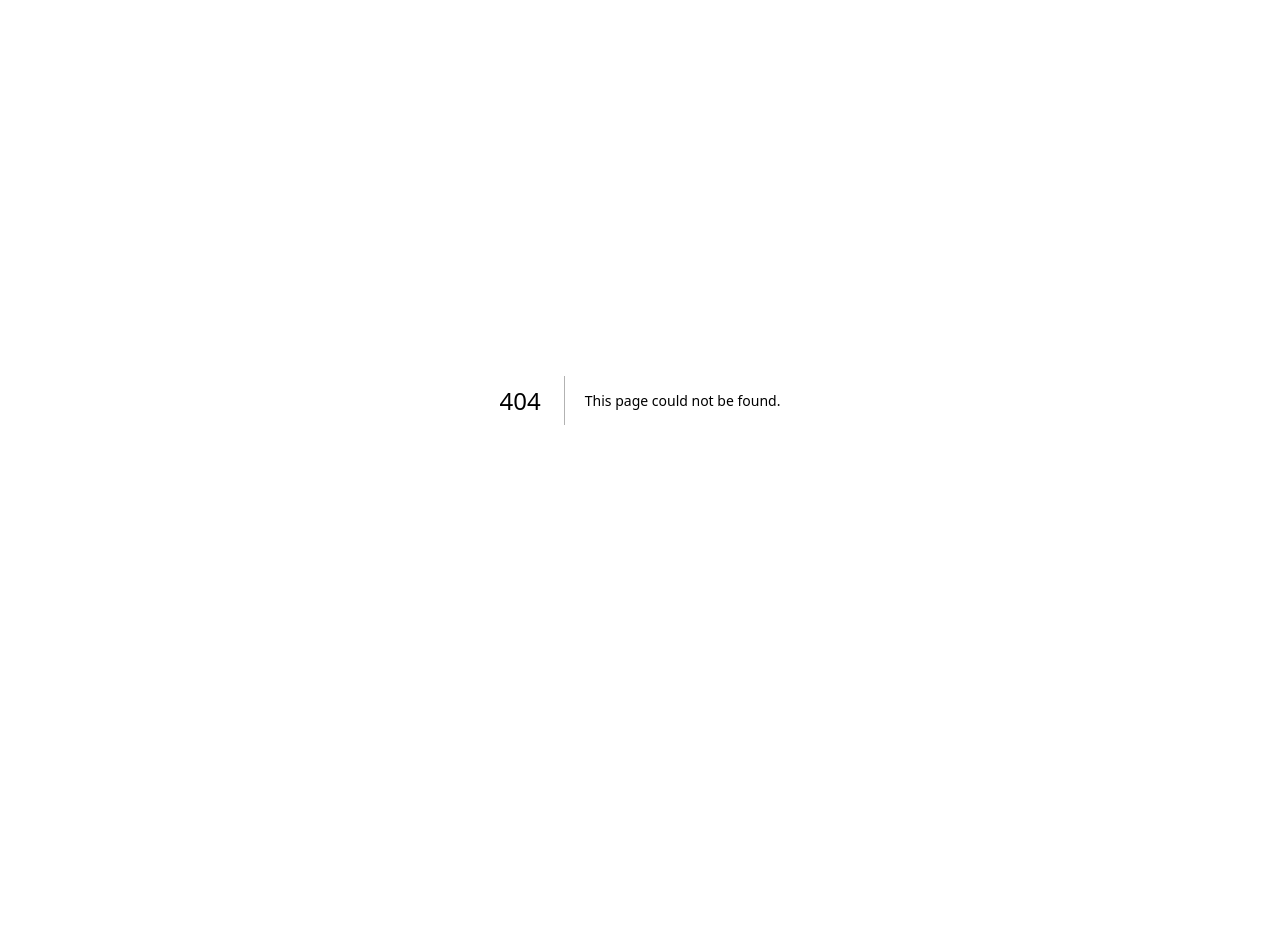
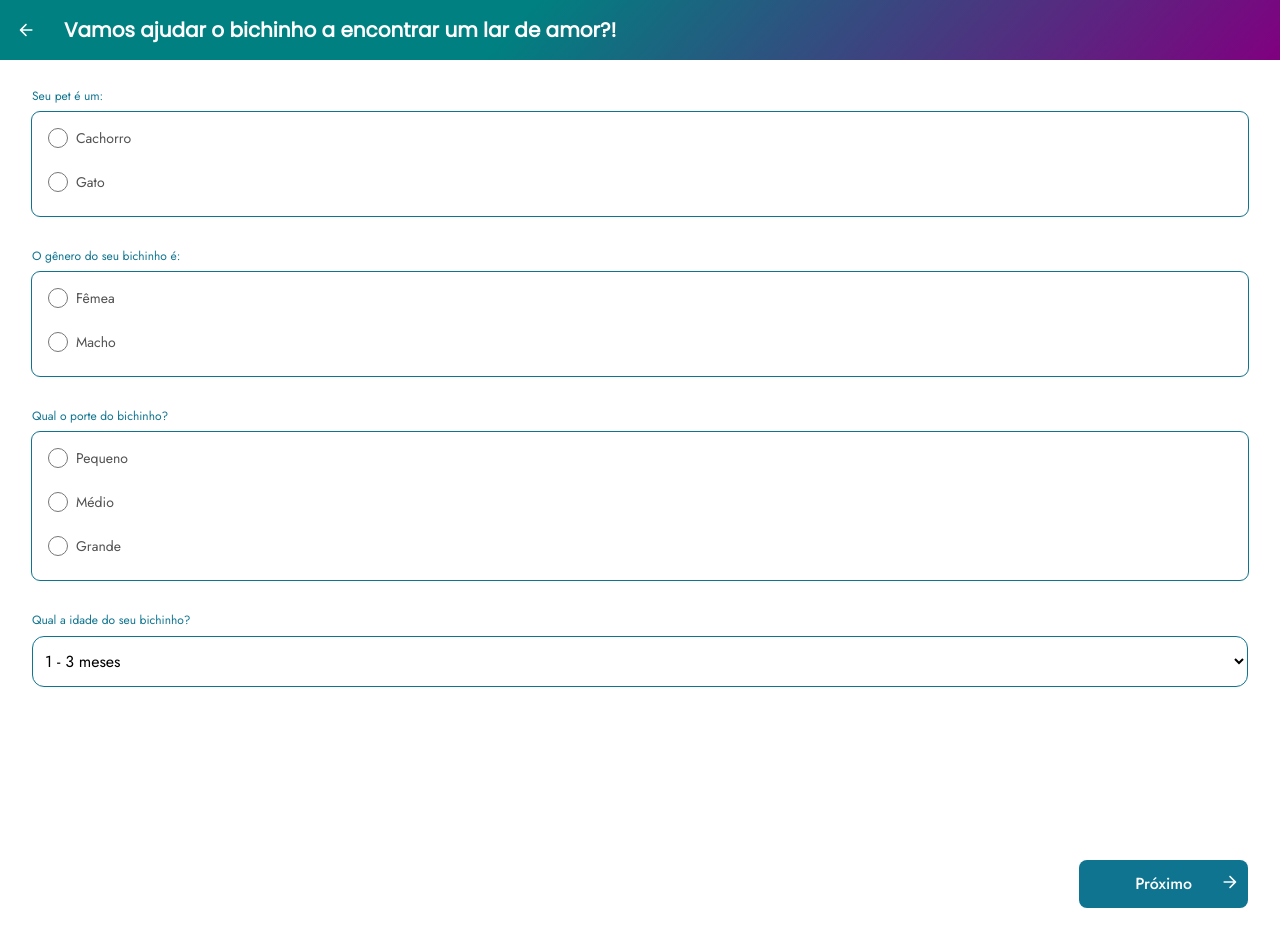
Before and after one commit to mateusmoov/busquePet, a Next.js app: page /petcadastro1 in a window 1280 px wide. Before the commit this address had no page. Before the commit the page ends 800 px from the top, so only its background shows below. Built offline with nearby package versions, Linux system fonts and the light colour scheme.

Commit message:
feat: finish first pet register screen

```diff
--- a/src/app/components/FormGroup/index.tsx
+++ b/src/app/components/FormGroup/index.tsx
@@ -24,12 +24,12 @@ const variants = {
 
 export const FormGroup = ({ label, variant, children, className }: FormGroupProps) => {
   return (
-    <>
+      <div className="flex flex-col">
         <label
           htmlFor={label}
           className={twMerge(
             variants[variant].label,
-          "text-sm font-body mb-2 block"
+            "font-body mb-2 flex flex-col text-xs"
           )}
         >
           {label}
@@ -37,11 +37,12 @@ export const FormGroup = ({ label, variant, children, className }: FormGroupProp
         <div
           className={twMerge(
             variants[variant].outlined,
-          className, "rounded-lg outline outline-1 block px-4 pl-4"
+            className,
+            "rounded-lg outline outline-1 block px-4 pl-4"
           )}
         >
           {children}
         </div>
-    </>
+      </div>
   );
 };
--- a/src/app/components/Select/index.tsx
+++ b/src/app/components/Select/index.tsx
@@ -42,7 +42,7 @@ variant,
       <label
         className={twMerge(
           variants[variant].label,
-          "flex flex-col text-xs mb-2"
+          "flex flex-col text-xs mb-2 font-body"
         )}
         htmlFor={label}
       >
--- /dev/null
+++ b/src/app/petcadastro1/page.tsx
@@ -0,0 +1,70 @@
+import { ageRanges } from "@/utils/age";
+import { Header, Button, Section, FormGroup, RadioButton, Select } from "../components";
+const PetRegister1 = () => {
+  return (
+    <>
+      <Header variant="donor" icon>
+        <div className="flex flex-col gap-x-2 ml-7 py-4">
+          <span className="font-header text-white text-xl font-semibold">
+            Vamos ajudar o bichinho a encontrar um lar de amor?!
+          </span>
+        </div>
+      </Header>
+      <main>
+        <Section>
+          <div className="flex min-h-[100vh] flex-col gap-y-8">
+            <div className="mt-7">
+              <FormGroup
+                label="Seu pet é um:"
+                variant="adopter"
+                className="py-4"
+              >
+                <div className="flex flex-col gap-y-4">
+                  <RadioButton label="Cachorro" value="cachorro" />
+                  <RadioButton label="Gato" value="gato" />
+                </div>
+              </FormGroup>
+            </div>
+            <FormGroup
+              label="O gênero do seu bichinho é:"
+              variant="adopter"
+              className="py-4"
+            >
+              <div className="flex flex-col gap-y-4">
+                <RadioButton label="Fêmea" value="femea" />
+                <RadioButton label="Macho" value="macho" />
+              </div>
+            </FormGroup>
+            <FormGroup
+              label="Qual o porte do bichinho?"
+              variant="adopter"
+              className="py-4"
+            >
+              <div className="flex flex-col gap-y-4">
+                <RadioButton label="Pequeno" value="pequeno" />
+                <RadioButton label="Médio" value="medio" />
+                <RadioButton label="Grande" value="grande" />
+              </div>
+            </FormGroup>
+            <Select
+              label="Qual a idade do seu bichinho?"
+              variant="adopter"
+              selectItems={ageRanges}
+            />
+          </div>
+          <div className="flex justify-end mb-9">
+            <Button
+              variant="filled"
+              icon="arrowRight"
+              className="bg-cyan-700 flex px-14 py-3 items-center font-medium text-white"
+            >
+              Próximo
+            </Button>
+          </div>
+        </Section>
+      </main>
+    </>
+  );
+};
+
+export default PetRegister1;
--- /dev/null
+++ b/src/utils/age.tsx
@@ -0,0 +1,11 @@
+export const ageRanges = [
+  { name: "1 - 3 meses", value: "age_1_3_months" },
+  { name: "4 - 6 meses", value: "age_4_6_months" },
+  { name: "7 - 9 meses", value: "age_7_9_months" },
+  { name: "10 - 12 meses", value: "age_10_12_months" },
+  { name: "2 - 3 anos", value: "age_2_3_years" },
+  { name: "4 - 5 anos", value: "age_4_5_years" },
+  { name: "6 - 7 anos", value: "age_6_7_years" },
+  { name: "8 anos +", value: "age_8_plus_years" },
+  { name: "Não sei", value: "age_unknown" },
+];
```
Lines whose indentation alone changed are shown as unchanged.
